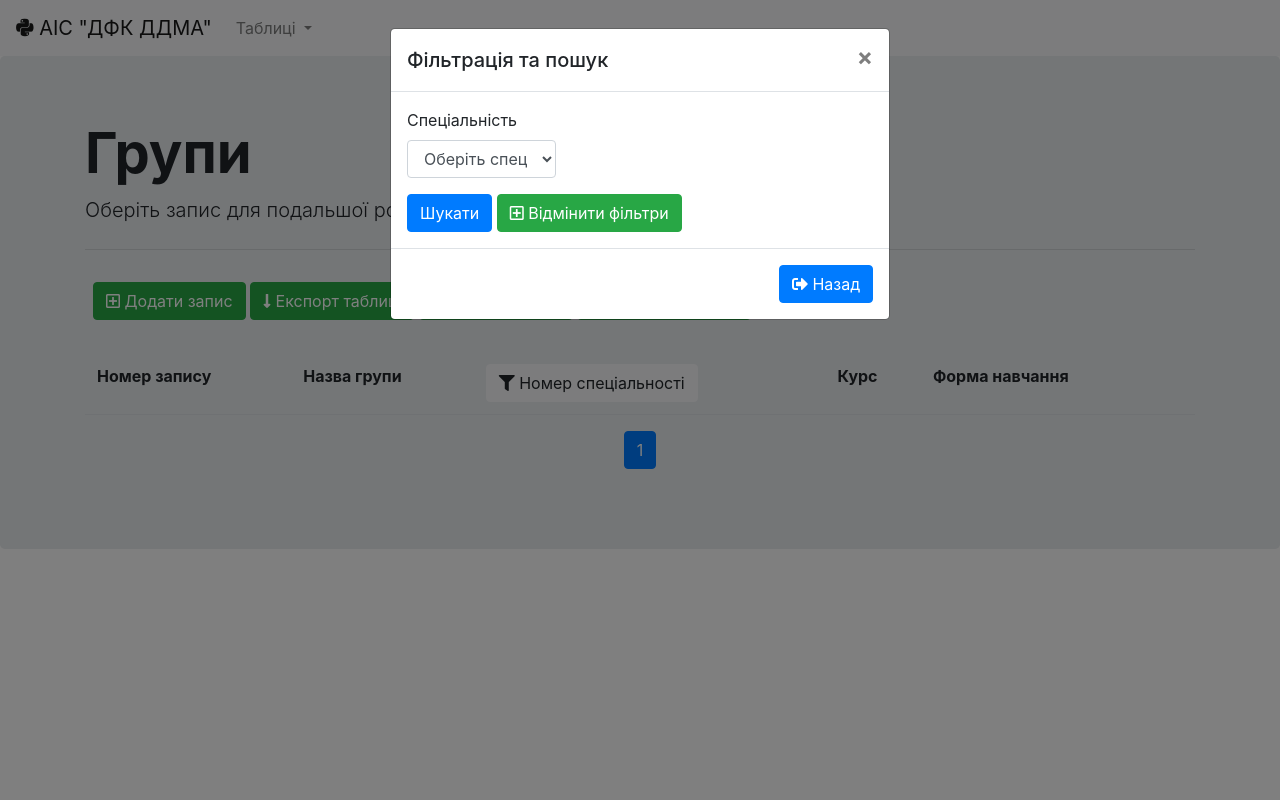
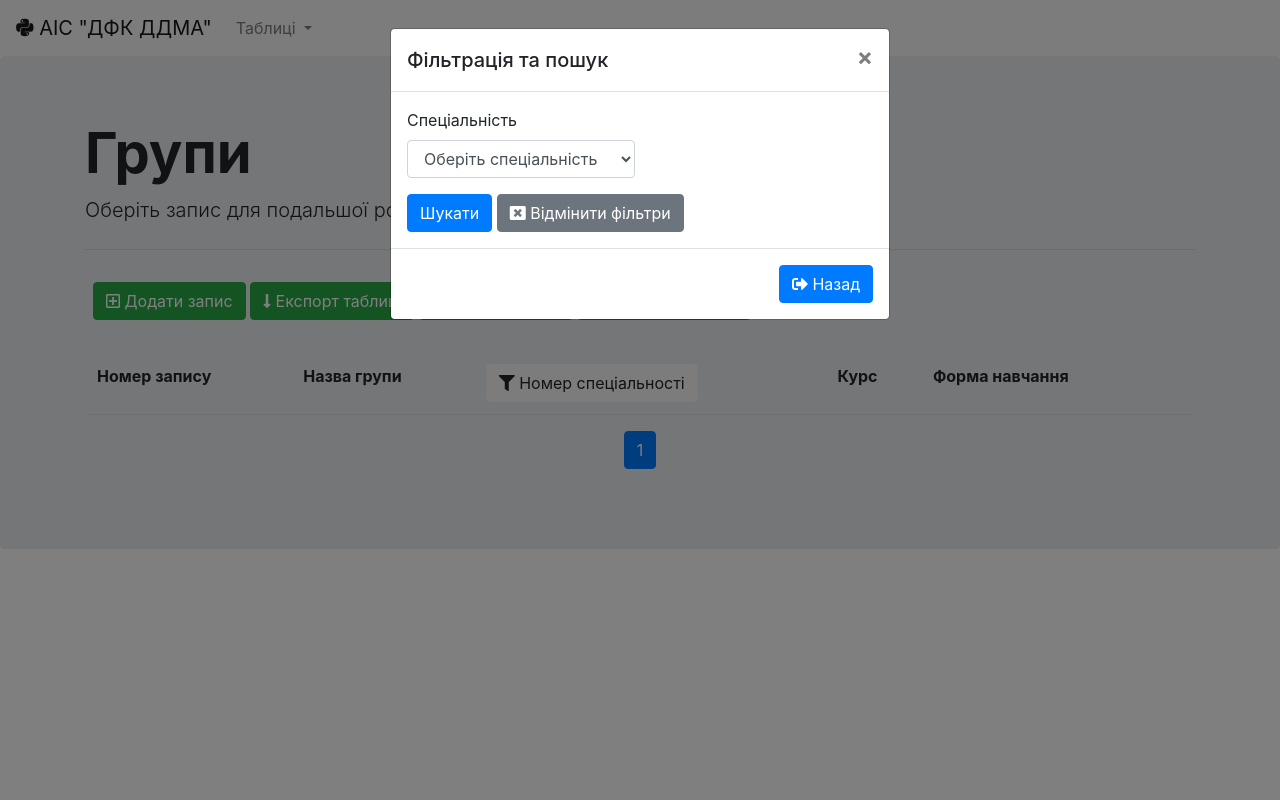
Before and after one commit to Denis-Haliuk/django-crud-th, a Django app: page /groups_list/ in a window 1280 px wide, after a click on "Фільтр та пошук". Run offline with Django 3.2, Linux system fonts and the light colour scheme; data that the repository does not hold is empty; some libraries are stand-ins or nearby versions.

Commit message:
small fixes

```diff
--- a/crud2021/register/models.py
+++ b/crud2021/register/models.py
@@ -10,7 +10,7 @@ class Specialnost(models.Model):
     polnoe_nazv = models.CharField(max_length=100) #func?
 
     def __str__(self):
-        return self.n_specialnosty
+        return "%s %s" % (self.n_specialnosty, self.abbreviatura)
 
 
 class Groups(models.Model):
--- a/crud2021/register/templates/register/groups/groups_filter.html
+++ b/crud2021/register/templates/register/groups/groups_filter.html
@@ -11,7 +11,7 @@
             <form method="GET" action="{% url 'groups_list' %}">
 
                 <div class="form-row">
-                  <div class="form-group col-md-4">
+                  <div class="form-group col-md-6">
                     <label for="group">Спеціальність</label>
                     <select id="group" class="form-control" name="spec">
                       <option selected>Оберіть cпеціальність</option>
@@ -24,7 +24,7 @@
                 </div>
 
                 <button type="submit" class="btn btn-primary">Шукати</button>
-                <a class="btn btn-success" href="{% url 'groups_list' %}" ><i class="far fa-plus-square"></i> Відмінити фільтри</a>
+                <a class="btn btn-secondary" href="{% url 'groups_list' %}" ><i class="fas fa-window-close"></i> Відмінити фільтри</a>
               </form>
                 </div>
                 <div class="modal-footer">
--- a/crud2021/register/templates/register/specialnost/spec_list.html
+++ b/crud2021/register/templates/register/specialnost/spec_list.html
@@ -29,7 +29,7 @@
             <td>{{Specialnost.n_specialnosty}}</td>
             <td>{{Specialnost.abbreviatura}}</td>
             <td>{{Specialnost.polnoe_nazv}}</td>
-            <td>
+            <td class="d-inline">
             <a href="{% url 'spec_form_id' Specialnost.id %}" class="btn text-secondary px-0">
                 <i class="far fa-edit fa-lg"></i>
             </a>
--- a/crud2021/register/templates/register/stud/stud_filter.html
+++ b/crud2021/register/templates/register/stud/stud_filter.html
@@ -35,7 +35,7 @@
                 </div>
 
                 <button type="submit" class="btn btn-primary">Шукати</button>
-                <a class="btn btn-success" href="{% url 'stud_list' %}" ><i class="far fa-plus-square"></i> Відмінити фільтри</a>
+                <a class="btn btn-secondary" href="{% url 'stud_list' %}" ><i class="fas fa-window-close"></i> Відмінити фільтри</a>
               </form>
                 </div>
                 <div class="modal-footer">
```
